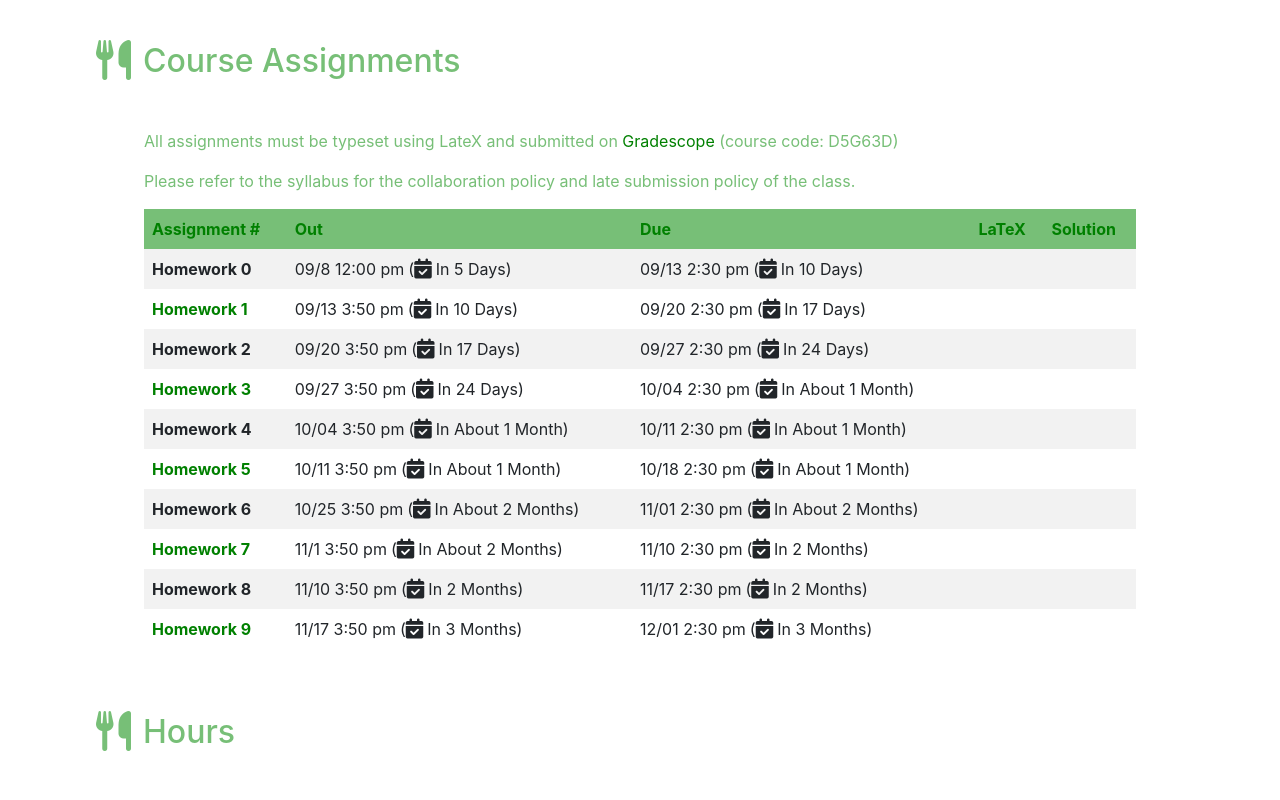
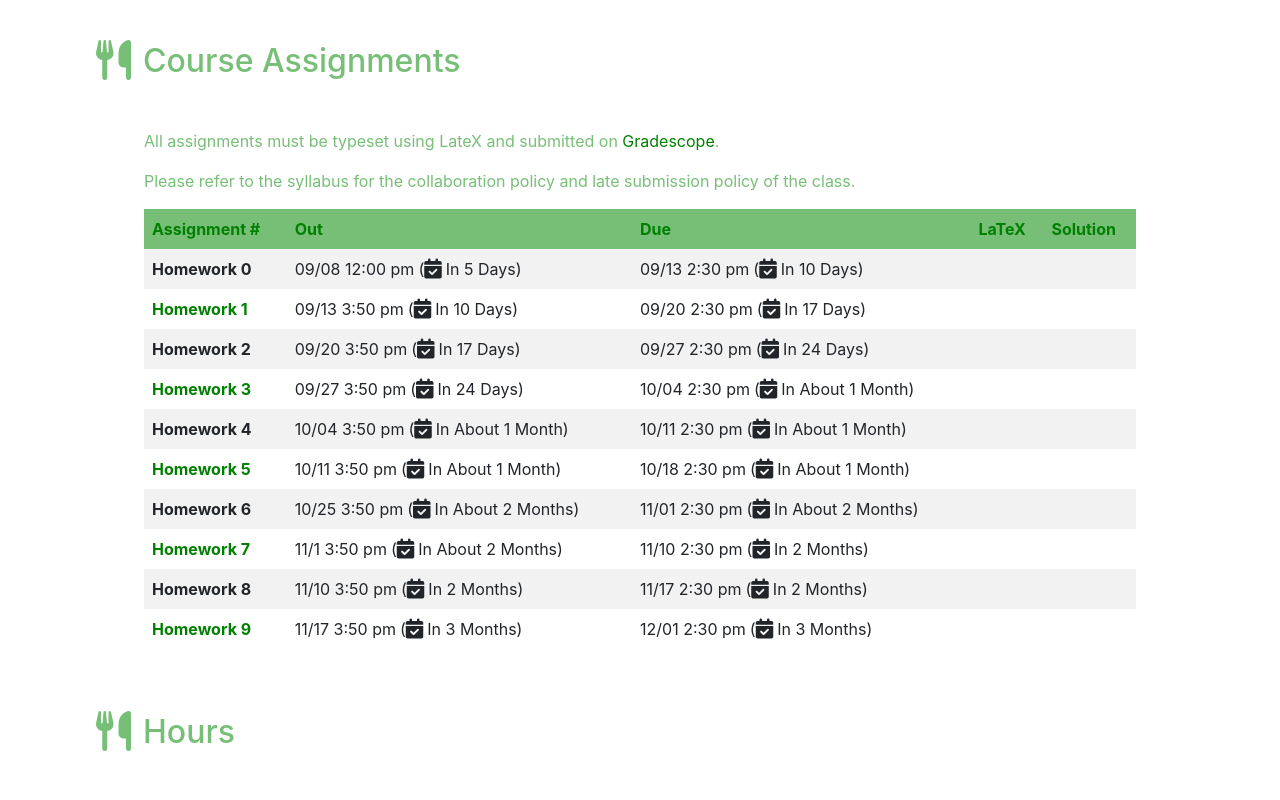
Before and after one commit to cs1570-2022/cs1570-2022.github.io, a React (Create React App) app: page / in a window 1280 px wide. Shown: the part 2460-3260 px from the top of the page. Built offline with nearby package versions, Linux system fonts and the light colour scheme.

Commit message:
add homework 0

```diff
--- a/src/components/HiddenLink.jsx
+++ b/src/components/HiddenLink.jsx
@@ -1,13 +1,15 @@
 import React from "react";
 import { PageLink } from "./PageLink";
+import { Links } from "../Configuration";
 
 export const HiddenLink = (props) => {
     const { name, href, time, hide } = props;
 
-    // Time is a string
-    const date = Date.parse(time);
+    // Time is a string;
+    const properDate = new Date(time);
+    properDate.setFullYear(Links.year);
 
-    return (date <= Date.now()) ?
+    return (properDate.valueOf() >= Date.now()) ?
         (hide ? <></> : <span>{name}</span>)
         :
         <PageLink
--- a/src/components/PageCountdownTime.jsx
+++ b/src/components/PageCountdownTime.jsx
@@ -33,9 +33,13 @@ export const PageCountdownTime = (props) => {
 
     return <span>
         <span>{date}</span>
-        <span className="ml-1">(</span>
-            <i className={clsx("fas fa-lg", computeIcon())}></i>
-            <span className="ml-1 text-capitalize font-weight-light">{differenceDisplay}</span>
-        <span>)</span>
+        {dateDifference < 0 && (
+            <>
+                <span className="ml-1">(</span>
+                    <i className={clsx("fas fa-lg", computeIcon())}></i>
+                    <span className="ml-1 text-capitalize font-weight-light">{differenceDisplay}</span>
+                <span>)</span>
+            </>
+        )}
     </span>
 }
--- a/src/sections/Assignments.jsx
+++ b/src/sections/Assignments.jsx
@@ -4,15 +4,14 @@ import { PageCountdownTime } from "../components/PageCountdownTime";
 import { PageSectionTitle } from "../components/PageSectionTitle";
 import { PageTable } from "../components/PageTable";
 import { Colors } from "../Constants";
-import format from "date-fns/format";
 
 const AssignmentsList = [
     {
         name: 'Homework 0',
         handoutURL: '../content/homeworks/hw0.pdf',
-        out: '09/8 12:00 pm',
+        out: '09/08 12:00 pm',
         due: '09/13 2:30 pm',
-        latexTemplateURL: '../content/homeworks/hw0.tex',
+        latexTemplateURL: '',
         solutionURL: '',
     },
     {
@@ -119,7 +118,7 @@ export const Assignments = () => {
             className="mx-4 mx-sm-5 px-0 px-lg-5"
             style={{ color: Colors.primaryColor }}
             >
-                <p>All assignments must be typeset using LateX and submitted on <a href='https://www.gradescope.com'>Gradescope</a> (course code: D5G63D)</p>
+                <p>All assignments must be typeset using LateX and submitted on <a href='https://www.gradescope.com'>Gradescope</a>.</p>
                 <p>Please refer to the syllabus for the collaboration policy and late submission policy of the class.</p>
                 <PageTable
                     tableheads={["Assignment #", "Out", "Due", "LaTeX", "Solution"]}
--- a/src/sections/Resources.jsx
+++ b/src/sections/Resources.jsx
@@ -27,7 +27,7 @@ const CourseDocuments = () => {
             </CourseResource>
             <CourseResource title="anonymous id form">
                 <p>
-                If you would like to be graded under an anonymous id, please fill out the following form <PageLink title="anonymous-id-form" href={Links.disambugation} text="here" />
+                If you would like to be graded under an anonymous id, please fill out the following form <PageLink title="anonymous-id-form" href={Links.anonymousFeedback} text="here" />
                 </p>
             </CourseResource>
             <CourseResource title="ed">
```
Also changed, not shown: 2 other files (tests, documents, lock files or other folders).
